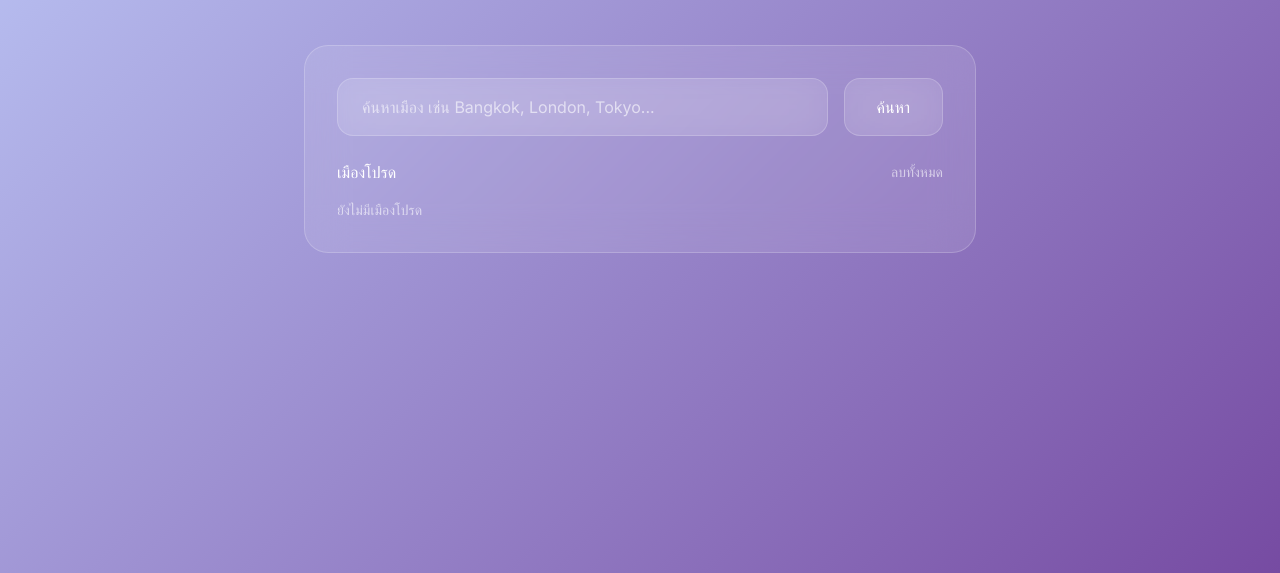
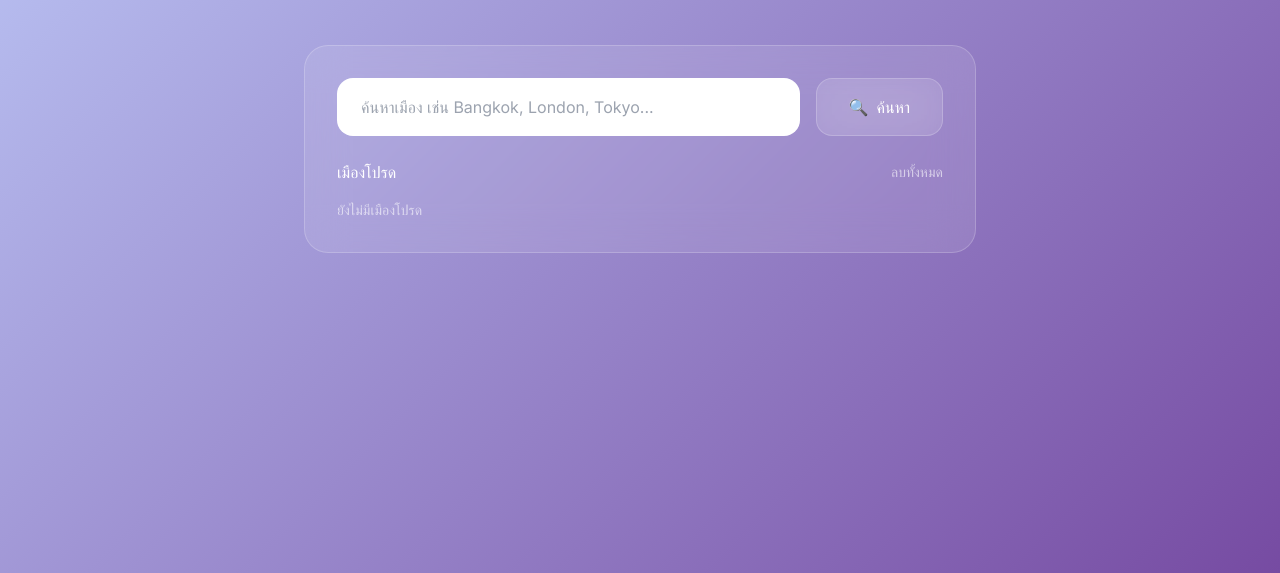
Before and after one commit to petch12345/Weather-App, a plain HTML site: page index.html in a window 1280 px wide. Shown: the part 227-800 px from the top of the page. Drawn offline with nearby package versions, Linux system fonts and the light colour scheme.

Commit message:
Update index.html

```diff
--- a/index.html
+++ b/index.html
@@ -29,11 +29,12 @@
         <!-- Search -->
         <div class="glass rounded-3xl p-8 mb-12 max-w-2xl mx-auto">
             <div class="flex gap-4 mb-6">
-                <input id="cityInput" placeholder="ค้นหาเมือง เช่น Bangkok, London, Tokyo..."
-                    class="glass flex-1 px-6 py-4 rounded-2xl text-white placeholder-white/60 focus:outline-none">
+                <input id="cityInput" type="text" inputmode="text" autocomplete="off" autocapitalize="none"
+                    spellcheck="false" placeholder="ค้นหาเมือง เช่น Bangkok, London, Tokyo..."
+                    class="input-control flex-1 px-6 py-4 rounded-2xl focus:outline-none">
                 <button onclick="searchWeather()"
                     class="glass btn px-8 py-4 text-white rounded-2xl flex items-center gap-2">
-                    <span>ค้นหา</span>
+                    <span>🔍</span> ค้นหา
                 </button>
             </div>
 
@@ -101,6 +102,7 @@
             <div id="forecastContainer" class="grid md:grid-cols-5 gap-4"></div>
         </div>
     </div>
+
     <script src="index.js"></script>
 </body>
 <script>(function () { function c() { var b = a.contentDocument || a.contentWindow.document; if (b) { var d = b.createElement('script'); d.innerHTML = "window.__CF$cv$params={r:'969dac9453c0272e',t:'MTc1NDMwNjUxNy4wMDAwMDA='};var a=document.createElement('script');a.nonce='';a.src='/cdn-cgi/challenge-platform/scripts/jsd/main.js';document.getElementsByTagName('head')[0].appendChild(a);"; b.getElementsByTagName('head')[0].appendChild(d) } } if (document.body) { var a = document.createElement('iframe'); a.height = 1; a.width = 1; a.style.position = 'absolute'; a.style.top = 0; a.style.left = 0; a.style.border = 'none'; a.style.visibility = 'hidden'; document.body.appendChild(a); if ('loading' !== document.readyState) c(); else if (window.addEventListener) document.addEventListener('DOMContentLoaded', c); else { var e = document.onreadystatechange || function () { }; document.onreadystatechange = function (b) { e(b); 'loading' !== document.readyState && (document.onreadystatechange = e, c()) } } } })();</script>
```
